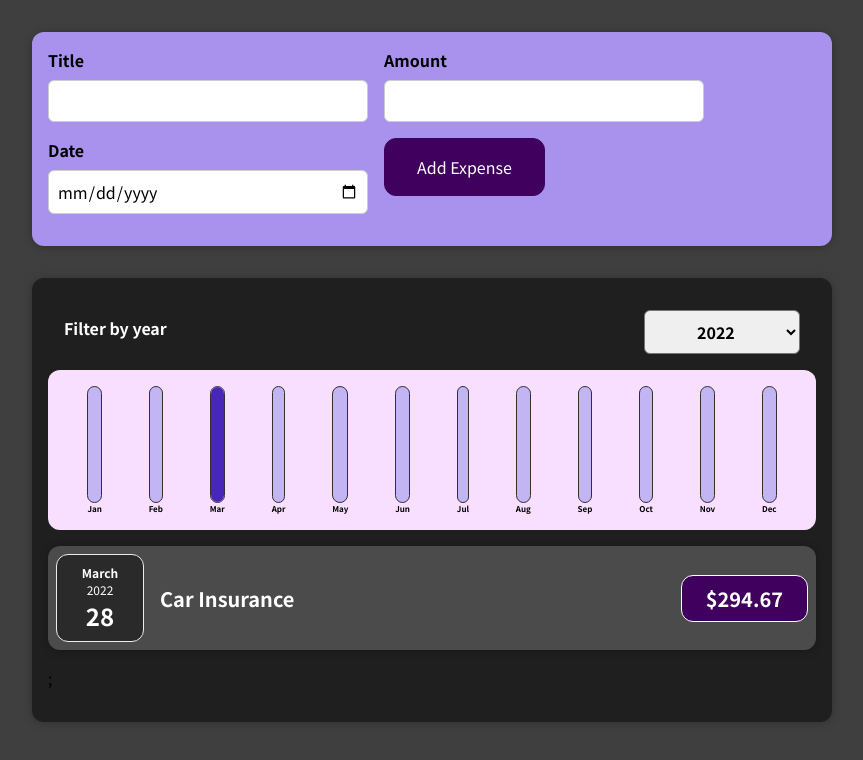
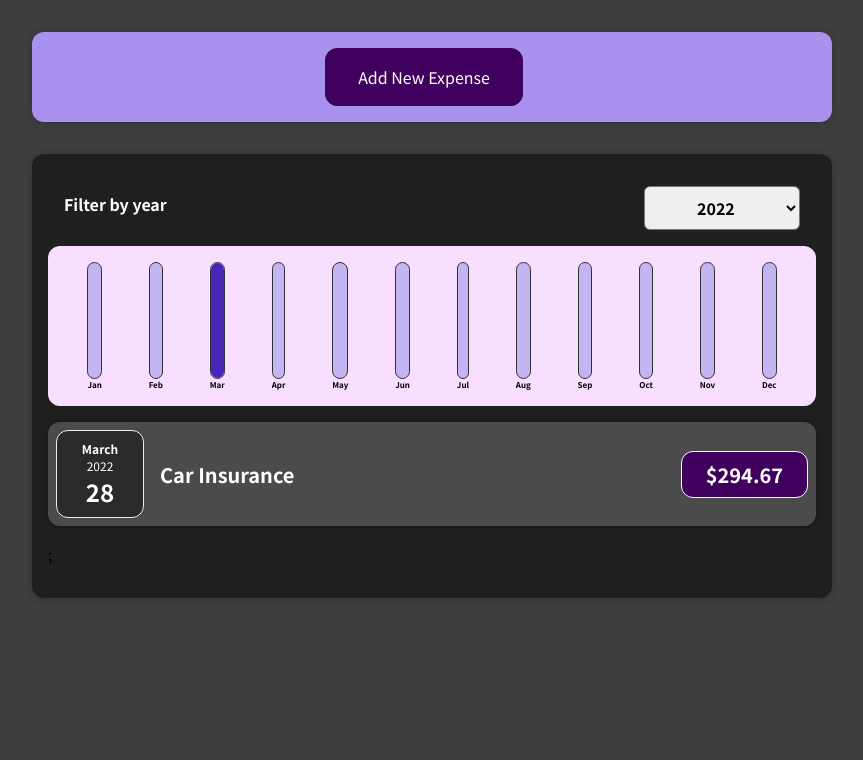
Before and after one commit to sallyhoneybee/01-starting-setup, a React (Create React App) app: page / in a window 1280 px wide. Shown: the top 760 px of the page, without its empty margins (208-1071 px from the left). Built offline with nearby package versions, Linux system fonts and the light colour scheme.

Commit message:
added conditions for form and buttons to chow and hide

```diff
--- a/src/components/NewExpense/ExpenseForm.js
+++ b/src/components/NewExpense/ExpenseForm.js
@@ -6,6 +6,8 @@ const ExpenseForm = (props) => {
   const [enteredTitle, setEnteredTitle] = useState("");
   const [enteredAmount, setEnteredAmount] = useState("");
   const [enteredDate, setEnteredDate] = useState("");
+  const [formIsShowing, setFormIsShowing] = useState(false);
+  const [hideButton, setHideButton] = useState(false);
 
   // const [userInput, setUserInput] = useState({
   //   enteredTitle: "",
@@ -43,6 +45,8 @@ const ExpenseForm = (props) => {
 
   const submitHandler = (event) => {
     event.preventDefault();
+    setFormIsShowing(false);
+    setHideButton(false);
 
     const expenseData = {
       title: enteredTitle,
@@ -57,7 +61,28 @@ const ExpenseForm = (props) => {
     setEnteredDate("");
   };
 
-  return (
+  const formHandler = () => {
+    setFormIsShowing(true);
+    setHideButton(true);
+  };
+
+  const cancelHandler = () => {
+    setFormIsShowing(false);
+    setHideButton(false);
+  };
+
+  let expensesform = <span></span>;
+  let button = (
+    <button className="new-expense__action" onClick={formHandler}>
+      Add New Expense
+    </button>
+  );
+
+  if (hideButton === true) {
+    button = <span></span>;
+  }
+  if (formIsShowing === true) {
+    expensesform = (
       <form onSubmit={submitHandler}>
         <div className="new-expense__controls">
           <div className="new-expense__control">
@@ -89,11 +114,20 @@ const ExpenseForm = (props) => {
             />
           </div>
           <div className="new-expense__actions">
+            <button onClick={cancelHandler}>Cancel</button>
             <button type="submit">Add Expense</button>
           </div>
         </div>
       </form>
     );
+  }
+
+  return (
+    <div>
+      {expensesform}
+      {button}
+    </div>
+  );
 };
 
 export default ExpenseForm;
```
Lines whose indentation alone changed are shown as unchanged.
